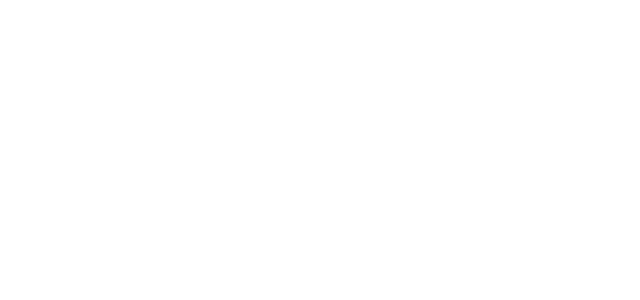
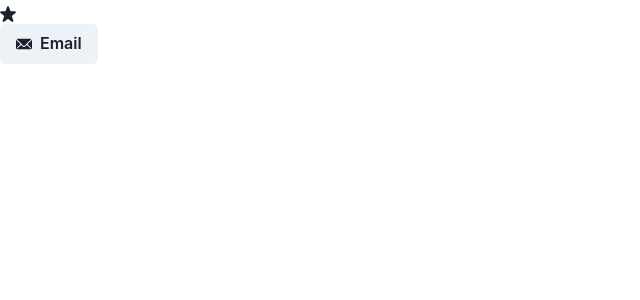
Before and after one commit to kwonyul0812/react240509, a React (Vite) app: page / in a window 1280 px wide. Shown: the top 300 px of the page, without its empty margins (0-640 px from the left). Built offline with nearby package versions, Linux system fonts and the light colour scheme.

Commit message:
아이콘

```diff
--- a/src/App.jsx
+++ b/src/App.jsx
@@ -1,10 +1,16 @@
 import React from "react";
-import { ChakraProvider } from "@chakra-ui/react";
+import { Button, ChakraProvider } from "@chakra-ui/react";
+import { EmailIcon, StarIcon } from "@chakra-ui/icons";
 
 function App(props) {
   return (
     <ChakraProvider>
-      <div></div>
+      <div>
+        <StarIcon />
+      </div>
+      <div>
+        <Button leftIcon={<EmailIcon />}>Email</Button>
+      </div>
     </ChakraProvider>
   );
 }
```
